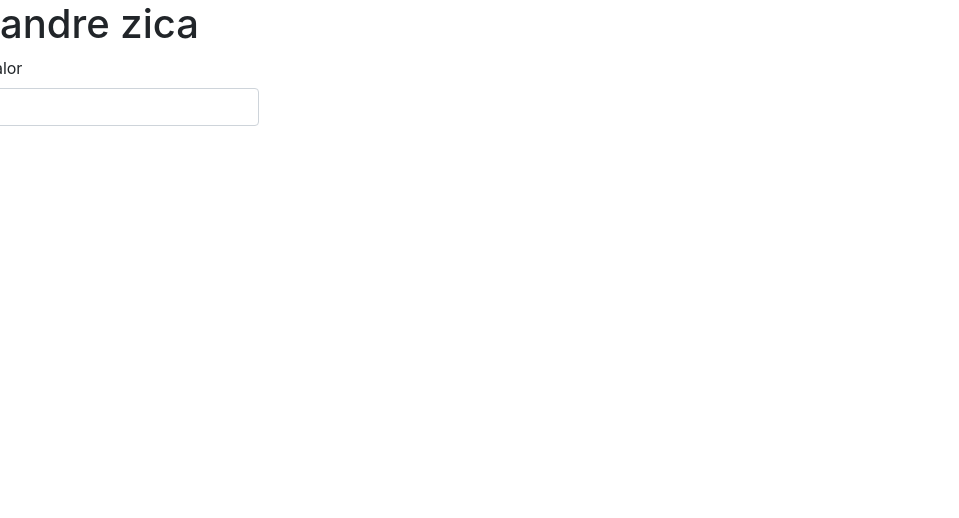
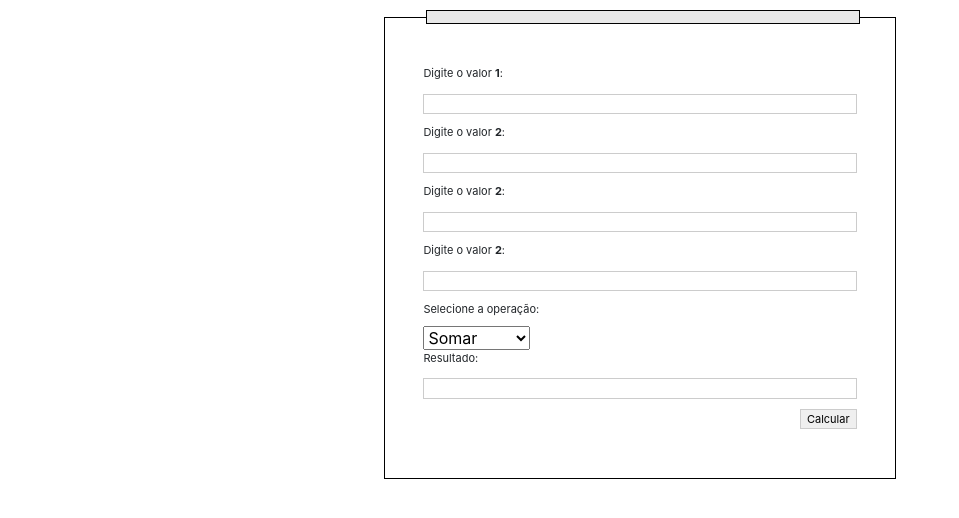
Before and after one commit to AndreGenuino2326/Primeiroapp, a website: page www/index.html in a window 1280 px wide. Shown: the whole page, without its empty margins (0-959 px from the left). Drawn offline with Linux system fonts and the light colour scheme.

Commit message:
Versão 1

```diff
--- a/www/index.html
+++ b/www/index.html
@@ -11,16 +11,116 @@
   <link rel="stylesheet" href="lib/css/bootstrap.min.css">
   <link rel="stylesheet" href="css/style.css">
   </script>
+
  <body>
-   <h1>andre zica</h1>
+   <form name="calcform" method="post" action="">
+   <fieldset>
+      <legend>   </legend>
+
+      <label for="valor1">Digite o valor <strong>1</strong>:</label>
+      <input type="text" name="valor1" id="valor1" />
+
+      <label for="valor2">Digite o valor <strong>2</strong>:</label>
+      <input type="text" name="valor2" id="valor2" />
+
+      <label for="valor2">Digite o valor <strong>2</strong>:</label>
+      <input type="text" name="valor3" id="valor4" />
+
+      <label for="valor2">Digite o valor <strong>2</strong>:</label>
+      <input type="text" name="valor" id="valor4" />
+
+      <label for="oper">Selecione a operação:</label>
+      <select name="oper" id="oper">
+         <option value="somar">Somar</option>
+         <option value="subtrair">Subtrair</option>
+         <option value="multiplicar">Multiplifcar</option>
+         <option value="dividir">Dividir</option>
+      </select>
+
+      <label for="res">Resultado:</label>
+      <input type="text" name="res" id="res" />
+
+      <input type="button" value="Calcular" class="botao" onClick="calcular(document.calcform.oper.value)"/>
+   </fieldset>
+</form>
+  <div align="center"><h1></h1></div>
+
    <div classe"container">
      <div class="row">
        <div classe="form-gorup">
-         <label> valor </label>
-         <input type="nunber" class="form-control">
+
+
+
        </div>
+
      </div>
    </div>
+
+
 </head>
 </body>
-</html>
+<script type="text/javascript">
+function calcular(oper) {
+   var valor1 = document.calcform.valor1.value;
+   var valor2 = document.calcform.valor2.value;
+
+   if (oper == "somar") {
+      var res = parseInt(valor1) + parseInt(valor2);
+   } else {
+      if (oper == "subtrair") {
+         var res = valor1-valor2;
+      } else {
+         if (oper == "multiplicar") {
+            var res = valor1*valor2;
+         } else {
+            var res = valor1/valor2;
+         }
+      }
+   }
+
+   document.calcform.res.value = res;
+}
+</script>
+
+
+
+</script>
+
+
+<style type="text/css">
+
+	form fieldset {
+   margin: 10px auto 10px auto;
+   width: 40%;
+   border: solid black 1px;
+   padding: 3%;
+}
+
+form legend {
+   padding: 6px;
+   margin: 3px;
+   border: solid black 1px;
+   font-size: 90%;
+   font-weight: bold;
+   background-color: #e8e8e8;
+}
+
+form label {
+   display: block;
+   font-size: 11px;
+}
+
+form input {
+   width: 100%;
+   border: solid #ccc 1px;
+   font-size: 11px;
+   margin-bottom: 10px;
+}
+
+form input.botao {
+   display: block;
+   width: auto;
+   float: right;
+}
+
+</script>
```
